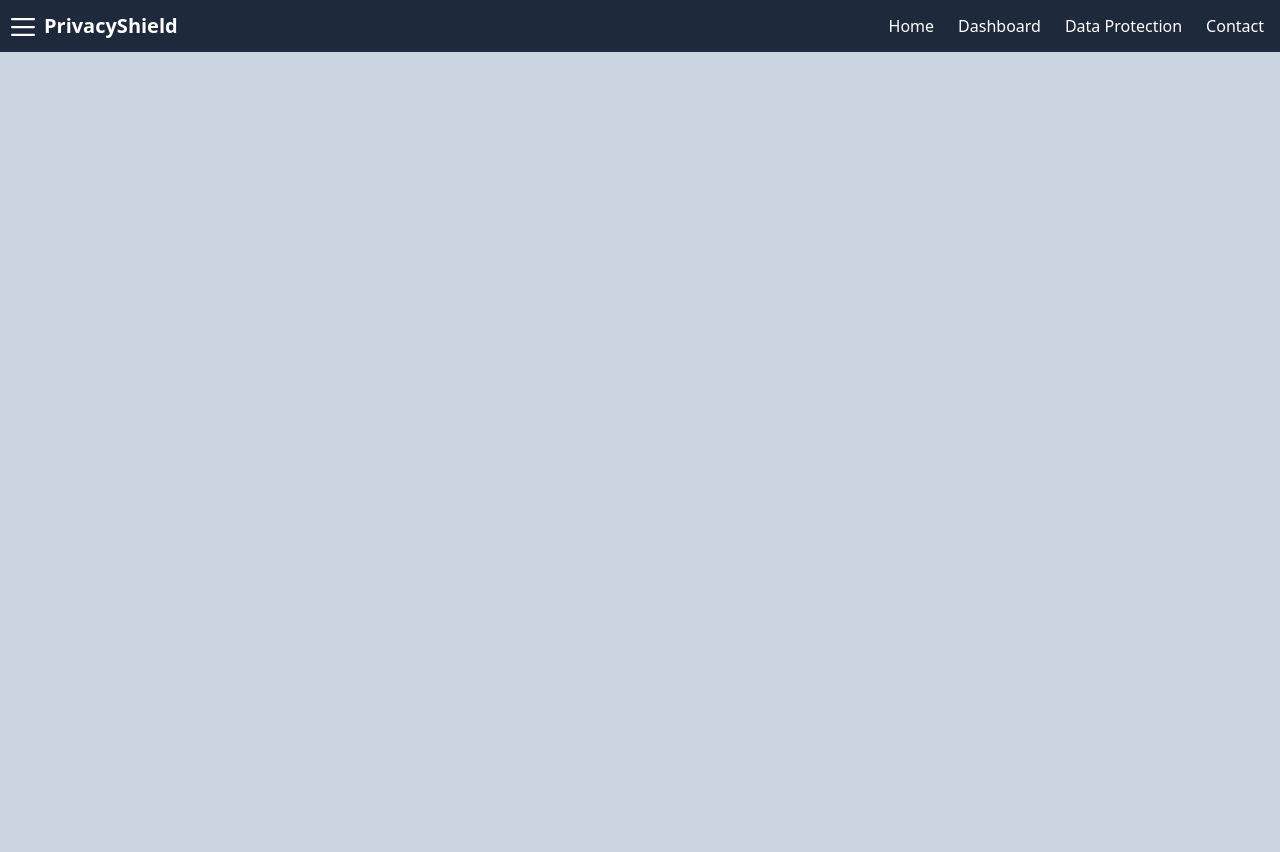
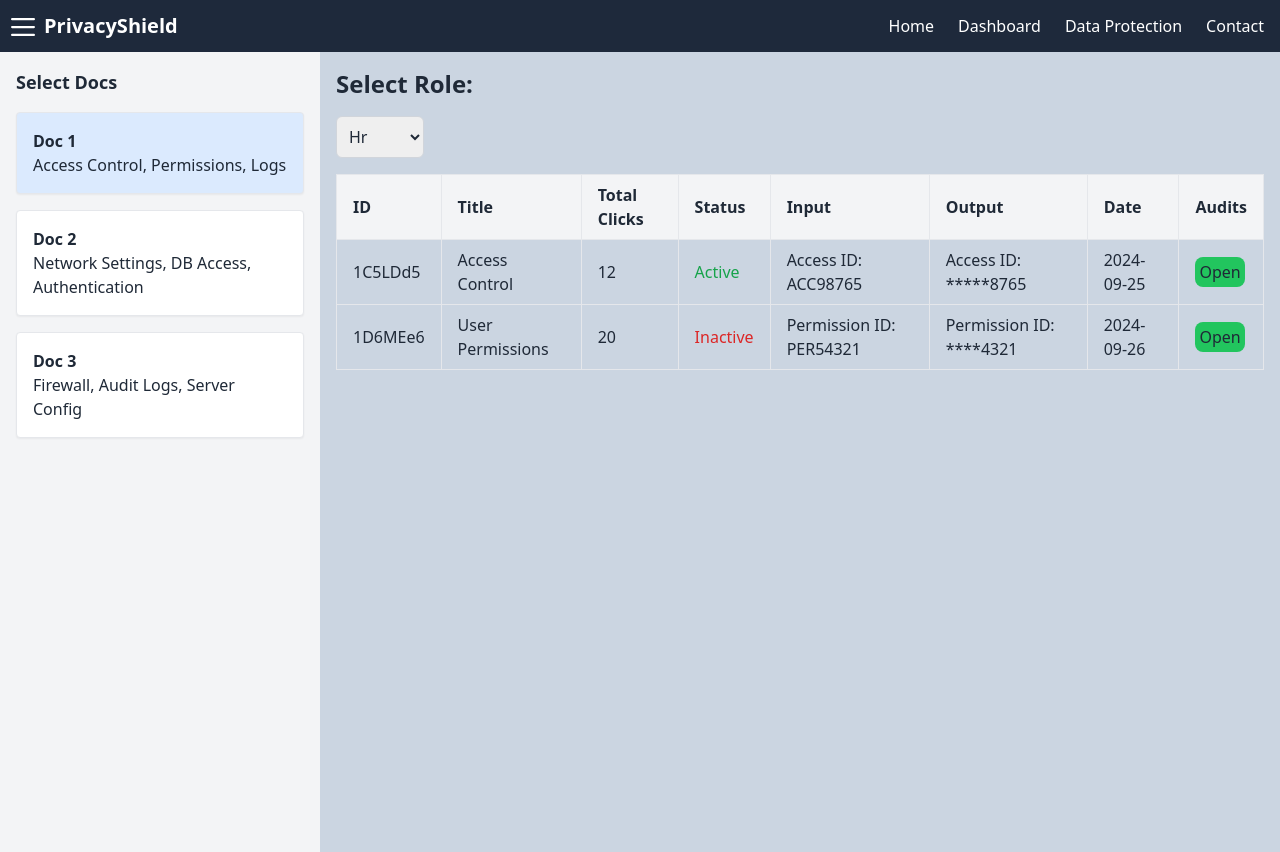
Before and after one commit to ShubhPundir/SIH, a React (Vite) app in the folder client/: page /dashboard in a window 1280 px wide. Built offline with nearby package versions, Linux system fonts and the light colour scheme.

Commit message:
ready Protype

```diff
--- a/client/src/App.jsx
+++ b/client/src/App.jsx
@@ -9,6 +9,7 @@ import CardsByDate from "./pages/CardByDate";
 import NewDashboard from "./pages/NewDashboard";
 import ViewDashboard from "./components/ViewDashboard";
 import { data } from "./pages/jsonData.js";
+import NetworkLogs from "./components/DummyComponents/NetworkLogs.jsx";
 function App() {
   return (
     <BrowserRouter>
@@ -19,6 +20,7 @@ function App() {
         {/* <Route path="/dashboard" element={<CardsByDate />} /> */}
         <Route path="/dashboard" element={<NewDashboard />} />
         <Route path="/view-audit/:role" element={<ViewDashboard items={data}/>} />
+        <Route path="/network-logs/:userId" element={<NetworkLogs/>} />
         {/* <Route path="/list" element={<UserDataComponent />} /> */}
         {/* <Route path="/testing" element={<UserDetailsPage />} /> */}
       </Routes>
--- /dev/null
+++ b/client/src/components/DummyComponents/DataTable.jsx
@@ -0,0 +1,226 @@
+import React, { useState } from "react";
+import { Link } from "react-router-dom";
+
+// Nested datasets with subcategories
+const dataSets = {
+  set1: {
+    categoryA: [
+      {
+        id: "1C5LDd5",
+        title: "Access Control",
+        totalClicks: 12,
+        status: true,
+        input: "Access ID: ACC98765",
+        output: "Access ID: *****8765",
+        date: "2024-09-25",
+      },
+      {
+        id: "1D6MEe6",
+        title: "User Permissions",
+        totalClicks: 20,
+        status: false,
+        input: "Permission ID: PER54321",
+        output: "Permission ID: ****4321",
+        date: "2024-09-26",
+      },
+    ],
+    categoryB: [
+      {
+        id: "2E7NFe7",
+        title: "System Logs",
+        totalClicks: 15,
+        status: true,
+        input: "Log ID: LOG12345",
+        output: "Log ID: *****2345",
+        date: "2024-09-27",
+      },
+    ],
+  },
+  set2: {
+    categoryA: [
+      {
+        id: "3F8OGf8",
+        title: "Network Settings",
+        totalClicks: 25,
+        status: true,
+        input: "Network ID: NET12345",
+        output: "Network ID: *****2345",
+        date: "2024-09-28",
+      },
+    ],
+    categoryB: [
+      {
+        id: "4G9PHg9",
+        title: "Database Access",
+        totalClicks: 30,
+        status: false,
+        input: "Database ID: DB54321",
+        output: "Database ID: ****4321",
+        date: "2024-09-29",
+      },
+      {
+        id: "5H1IJh1",
+        title: "User Authentication",
+        totalClicks: 18,
+        status: true,
+        input: "Auth ID: AUTH65432",
+        output: "Auth ID: ****5432",
+        date: "2024-09-30",
+      },
+    ],
+  },
+  set3: {
+    categoryA: [
+      {
+        id: "6J2KLj2",
+        title: "Firewall Settings",
+        totalClicks: 8,
+        status: true,
+        input: "Firewall ID: FW9876",
+        output: "Firewall ID: *****876",
+        date: "2024-10-01",
+      },
+    ],
+    categoryB: [
+      {
+        id: "7M3NLo3",
+        title: "Audit Logs",
+        totalClicks: 12,
+        status: false,
+        input: "Audit ID: AUD654",
+        output: "Audit ID: ****654",
+        date: "2024-10-02",
+      },
+      {
+        id: "8P4QRp4",
+        title: "Server Configuration",
+        totalClicks: 22,
+        status: true,
+        input: "Server ID: SERV1234",
+        output: "Server ID: *****234",
+        date: "2024-10-03",
+      },
+    ],
+  },
+};
+
+// Table component
+const DataTable = () => {
+  const [selectedDataSet, setSelectedDataSet] = useState("set1"); // Default dataset
+  const [selectedCategory, setSelectedCategory] = useState("categoryA"); // Default category
+
+  const handleDataSetChange = (event) => {
+    setSelectedDataSet(event.target.value); // Update state on dataset selection
+    setSelectedCategory("categoryA"); // Reset category when dataset changes
+  };
+
+  const handleCategoryChange = (event) => {
+    setSelectedCategory(event.target.value); // Update state on category selection
+  };
+
+  const currentData = dataSets[selectedDataSet][selectedCategory]; // Get the selected dataset and category data
+
+  return (
+    <div className="flex">
+      {/* Sidebar with cards */}
+      <aside className="w-1/4 p-4 bg-gray-100 h-screen">
+        <h3 className="text-lg font-semibold mb-4">Select Docs</h3>
+
+        {/* Card for Dataset 1 */}
+        <div
+          onClick={() => setSelectedDataSet("set1")}
+          className={`cursor-pointer p-4 mb-4 border rounded shadow-sm ${
+            selectedDataSet === "set1" ? "bg-blue-100" : "bg-white"
+          }`}
+        >
+          <h4 className="font-bold">Doc 1</h4>
+          <p>Access Control, Permissions, Logs</p>
+        </div>
+
+        {/* Card for Dataset 2 */}
+        <div
+          onClick={() => setSelectedDataSet("set2")}
+          className={`cursor-pointer p-4 mb-4 border rounded shadow-sm ${
+            selectedDataSet === "set2" ? "bg-blue-100" : "bg-white"
+          }`}
+        >
+          <h4 className="font-bold">Doc 2</h4>
+          <p>Network Settings, DB Access, Authentication</p>
+        </div>
+
+        {/* Card for Dataset 3 */}
+        <div
+          onClick={() => setSelectedDataSet("set3")}
+          className={`cursor-pointer p-4 border rounded shadow-sm ${
+            selectedDataSet === "set3" ? "bg-blue-100" : "bg-white"
+          }`}
+        >
+          <h4 className="font-bold">Doc 3</h4>
+          <p>Firewall, Audit Logs, Server Config</p>
+        </div>
+      </aside>
+
+      {/* Main content area */}
+      <div className="w-3/4 p-4">
+        <h2 className="text-2xl font-bold mb-4">
+          Select Role:
+        </h2>
+        <select
+          className="p-2 border border-gray-300 rounded-md mb-4"
+          value={selectedCategory}
+          onChange={handleCategoryChange}
+        >
+          <option value="categoryA">Hr</option>
+          <option value="categoryB">Admin</option>
+        </select>
+
+        {/* Table to display data */}
+        <div className="overflow-x-auto">
+          <table className="table-auto w-full text-left border border-gray-300">
+            <thead>
+              <tr className="bg-gray-100">
+                <th className="border px-4 py-2">ID</th>
+                <th className="border px-4 py-2">Title</th>
+                <th className="border px-4 py-2">Total Clicks</th>
+                <th className="border px-4 py-2">Status</th>
+                <th className="border px-4 py-2">Input</th>
+                <th className="border px-4 py-2">Output</th>
+                <th className="border px-4 py-2">Date</th>
+                <th className="border px-4 py-2">Audits</th>
+              </tr>
+            </thead>
+            <tbody>
+              {currentData.map((item) => (
+                <tr key={item.id}>
+                  <td className="border px-4 py-2">{item.id}</td>
+                  <td className="border px-4 py-2">{item.title}</td>
+                  <td className="border px-4 py-2">{item.totalClicks}</td>
+                  <td className="border px-4 py-2">
+                    {item.status ? (
+                      <span className="text-green-600">Active</span>
+                    ) : (
+                      <span className="text-red-600">Inactive</span>
+                    )}
+                  </td>
+                  <td className="border px-4 py-2">{item.input}</td>
+                  <td className="border px-4 py-2">{item.output}</td>
+                  <td className="border px-4 py-2">{item.date}</td>
+                  <td className="border px-4 py-2">
+                    <Link
+                      className="bg-green-500 p-1 rounded-lg"
+                      to={`/network-logs/${item.id}`}
+                    >
+                      Open
+                    </Link>
+                  </td>
+                </tr>
+              ))}
+            </tbody>
+          </table>
+        </div>
+      </div>
+    </div>
+  );
+};
+
+export default DataTable;
--- /dev/null
+++ b/client/src/components/DummyComponents/NetworkLogs.jsx
@@ -0,0 +1,72 @@
+// NetworkLogs.js
+import React from "react";
+import { useParams } from "react-router-dom";
+
+// Dataset for different users
+const dataset = {
+  1: [
+    {
+      ip: "192.168.1.100",
+      mac: "00:11:22:33:44:55",
+      time: "2024-09-25 18:07:31",
+      location: "New York, NY, USA",
+    },
+    {
+      ip: "192.168.1.101",
+      mac: "00:11:22:33:44:56",
+      time: "2024-09-26 12:30:45",
+      location: "San Francisco, CA, USA",
+    },
+  ],
+  2: [
+    {
+      ip: "192.168.2.100",
+      mac: "00:21:32:43:54:65",
+      time: "2024-09-25 14:05:30",
+      location: "Los Angeles, CA, USA",
+    },
+    {
+      ip: "192.168.2.101",
+      mac: "00:21:32:43:54:66",
+      time: "2024-09-26 09:45:12",
+      location: "Houston, TX, USA",
+    },
+  ],
+};
+
+const NetworkLogs = () => {
+  const { userId } = useParams(); // Capture the userId from the URL
+
+  // Fallback to dataset 1 if userId is not found
+  const logs = dataset[userId] || dataset[1];
+
+  return (
+    <div className="container mx-auto p-4">
+      <h2 className="text-xl font-bold mb-4">Network Logs for PIIL {userId}</h2>
+      <div className="overflow-x-auto">
+        <table className="table-auto w-full text-left border border-gray-300">
+          <thead>
+            <tr className="bg-gray-100">
+              <th className="border px-4 py-2">IP Address</th>
+              <th className="border px-4 py-2">MAC Address</th>
+              <th className="border px-4 py-2">Time</th>
+              <th className="border px-4 py-2">Location</th>
+            </tr>
+          </thead>
+          <tbody>
+            {logs.map((log, index) => (
+              <tr key={index}>
+                <td className="border px-4 py-2">{log.ip}</td>
+                <td className="border px-4 py-2">{log.mac}</td>
+                <td className="border px-4 py-2">{log.time}</td>
+                <td className="border px-4 py-2">{log.location}</td>
+              </tr>
+            ))}
+          </tbody>
+        </table>
+      </div>
+    </div>
+  );
+};
+
+export default NetworkLogs;
--- a/client/src/pages/NewDashboard.jsx
+++ b/client/src/pages/NewDashboard.jsx
@@ -8,6 +8,7 @@ import HeroImage from "../assets/HeroImage.jpg";
 import Card from "../components/Card.jsx";
 import ViewDashboard from "../components/ViewDashboard.jsx";
 import { Link } from "react-router-dom";
+import DataTable from "../components/DummyComponents/DataTable.jsx";
 const NewDashboard = () => {
   const [isSidebarOpen, setIsSidebarOpen] = useState(false);
   const [selectedItem, setSelectedItem] = useState({});
@@ -65,6 +66,7 @@ const NewDashboard = () => {
 
       {/* Main content */}
       <div className="flex bg-slate-300 flex-col justify-center items-center w-full h-full">
+        <DataTable/>
         {/* <Link to={"/view-audit/admin"}>Admin</Link> */}
         {/* {show ? <ViewDashboard items={selectedItem["allowedUser"]} /> : null}  */}
         {/* {selectedItem ? <Card data={selectedItem} /> : null} */}
```
